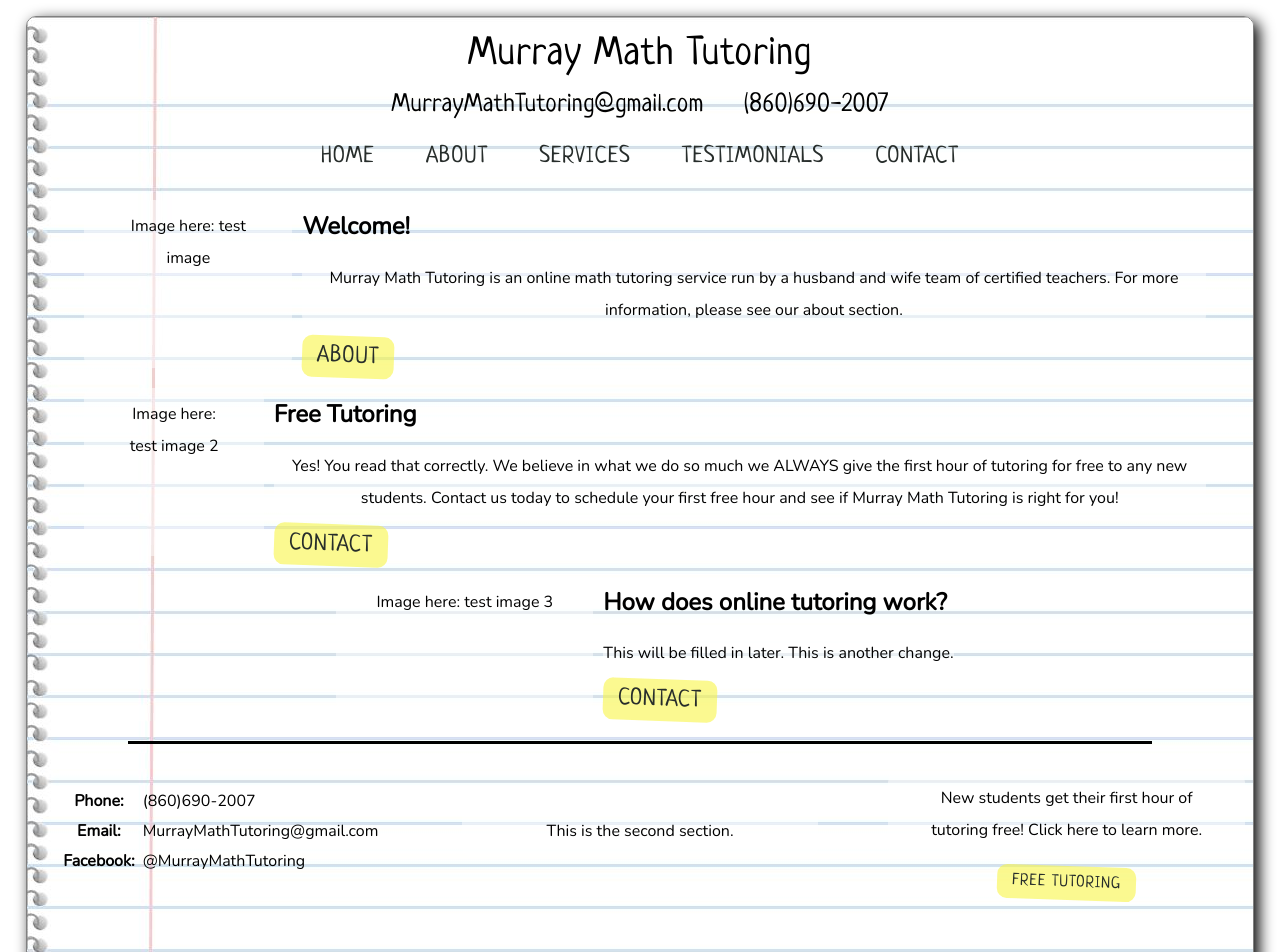
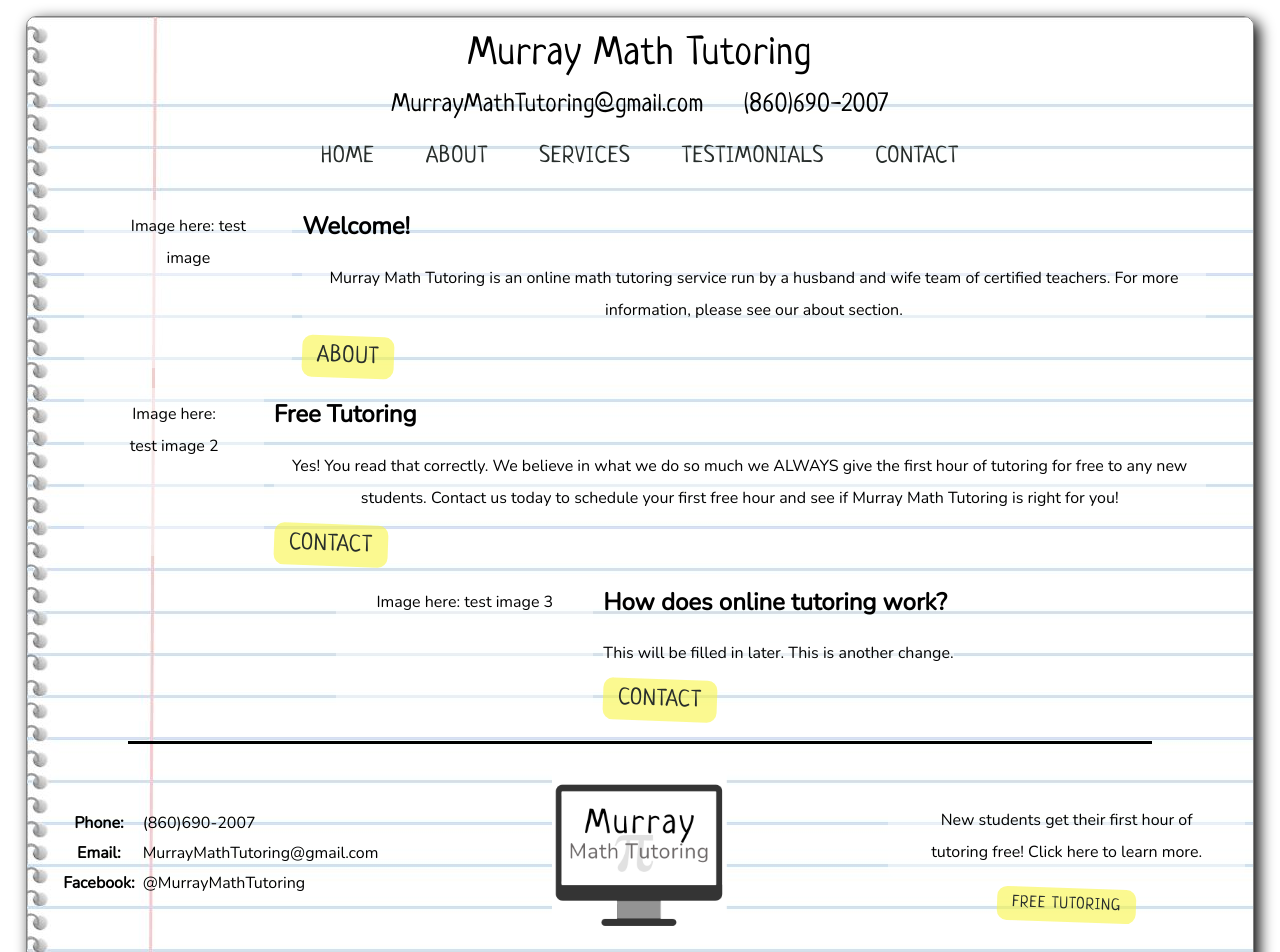
Before and after one commit to murraycoding/murray-math-tutoring, a Next.js app: page / in a window 1280 px wide. Shown: the top 952 px of the page. Built offline with nearby package versions, Linux system fonts and the light colour scheme.

Commit message:
added logo to the footer

```diff
--- a/components/footer.js
+++ b/components/footer.js
@@ -1,3 +1,4 @@
+import Image from 'next/image'
 import FooterStyles from '../styles/Footer.module.scss'
 
 // component imports
@@ -22,7 +23,14 @@ export default function Footer() {
         </table>
       </FooterSection>
       <FooterSection>
-        <p>This is the second section.</p>
+        <div className="footerImageWrapper">
+          <Image
+            src="/MMT-logo.png"
+            alt="logo"
+            height={175}
+            width={175}
+          />
+        </div>
       </FooterSection>
       <FooterSection>
         <p>New students get their first hour of tutoring free! Click here to learn more.</p>
--- a/styles/Footer.module.scss
+++ b/styles/Footer.module.scss
@@ -11,3 +11,7 @@
   background-color: black;
   margin-top: 20px;
 }
+
+.footerImageWrapper {
+  margin: 0 auto;
+}
```
